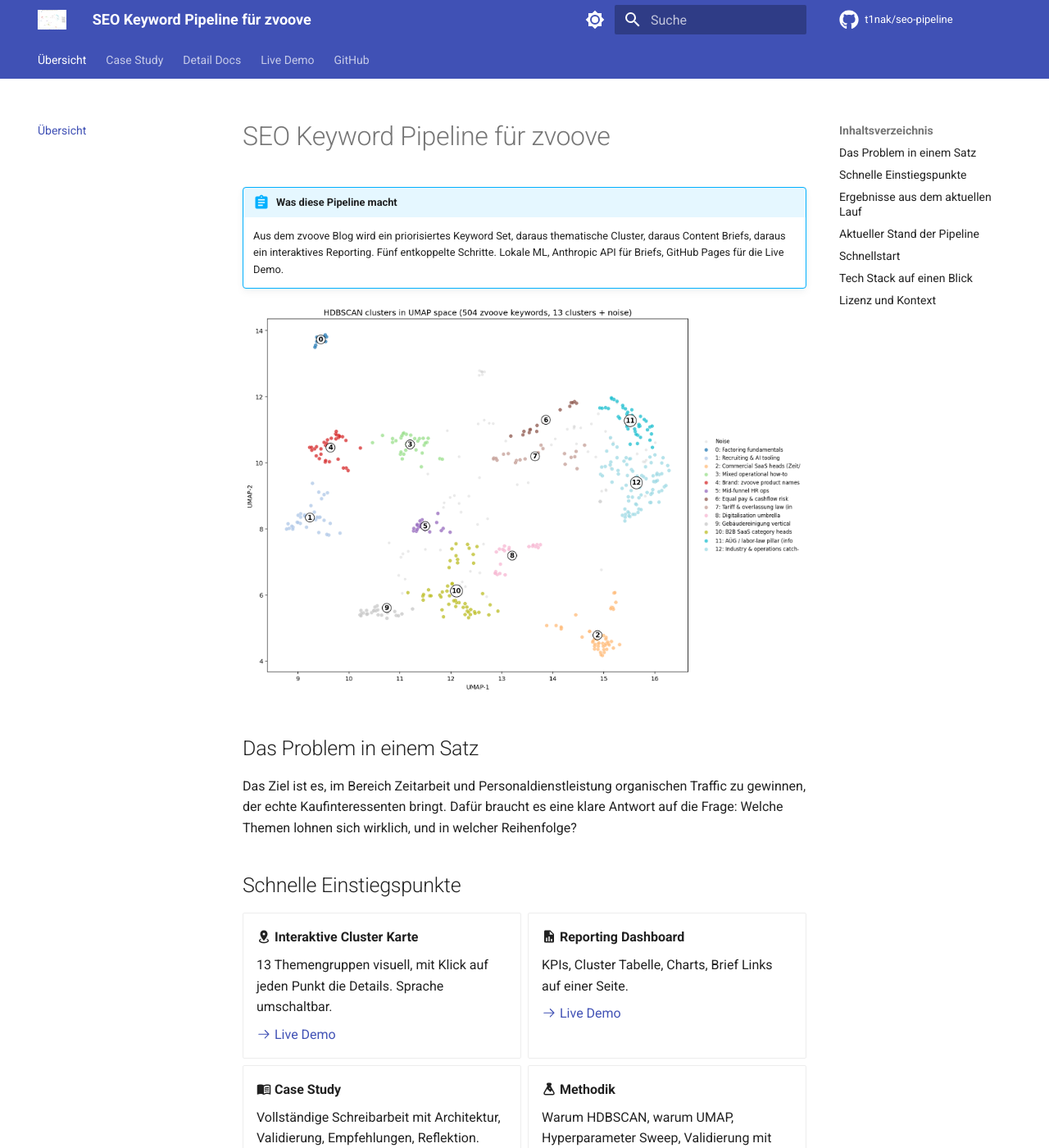
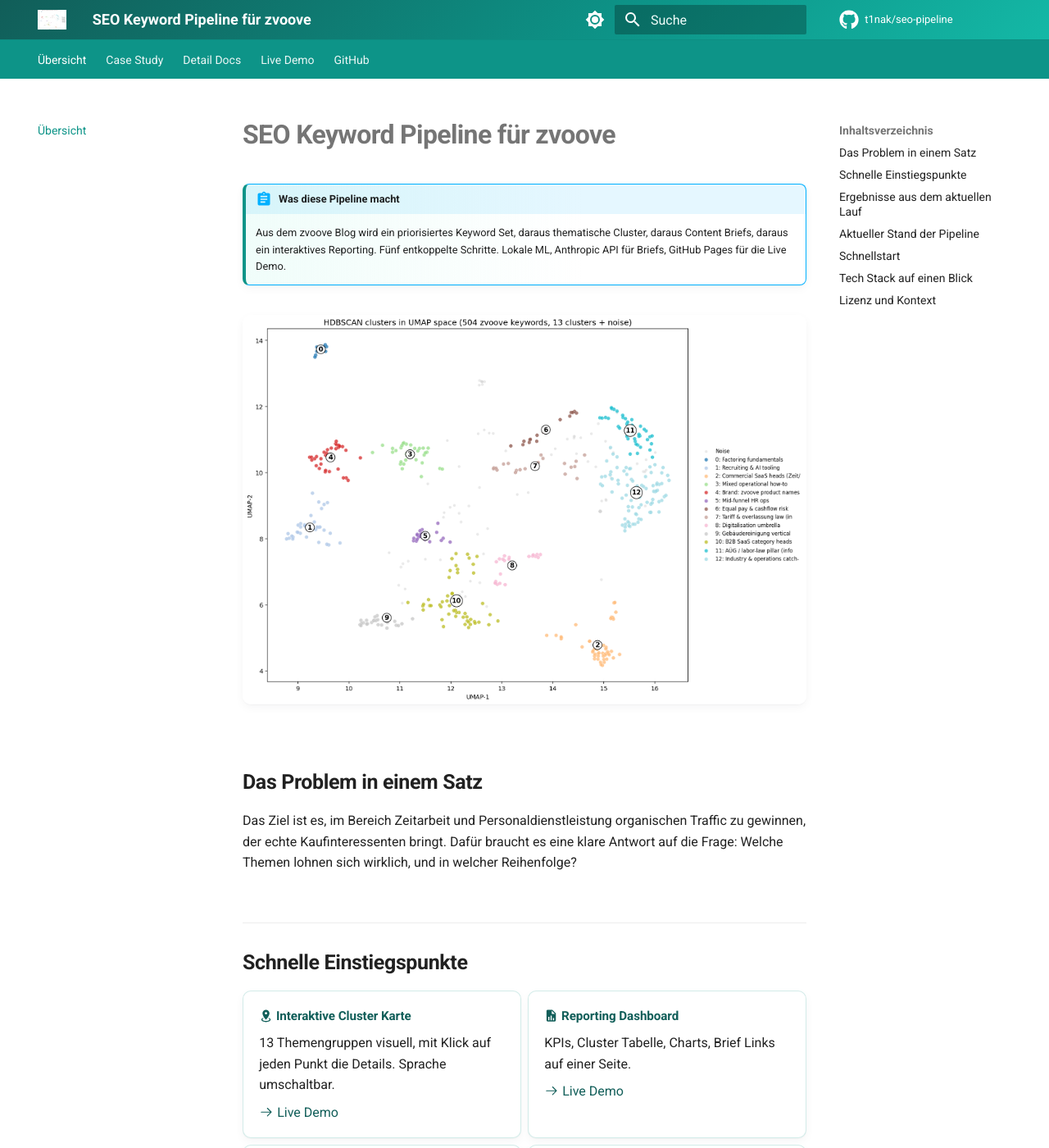
Before and after one commit to t1nak/seo-pipeline, an MkDocs documentation site: the page built from docs/index.md, in a window 1280 px wide and 1400 px high. Shown: the whole window at 82% size. Built offline with MkDocs 1.6.1 and Material for MkDocs 9.7.7, drawn with Linux system fonts in a browser that asks for light colours; comment, search, counter and statistics services are not loaded.

Commit message:
docs: custom color palette and polished card grid styling
Replace the default indigo+amber Material palette with a custom
teal+amber scheme, plus subtle design tokens for cards, tables,
admonitions, and code blocks.

Light mode:
  primary  #0d9488 (teal-600)  with darker #115e59 for headers
  accent   #f59e0b (amber-500)

Dark mode:
  primary  #2dd4bf (teal-400, brighter for visibility)
  accent   #fbbf24 (amber-400, softer)

Plus:
  - gradient header (135deg, dark teal to light teal)
  - card grid with hover lift and primary border on hover
  - inline code with subtle teal tint and border
  - tables with primary-dark header bar, striped rows, amber hover
  - admonitions with primary-color left border and subtle gradient
  - links underline-on-hover in amber for warm contrast against teal
  - hero image with rounded corners and soft shadow
  - tighter typography on h1 (letter-spacing, weight)

Wired into mkdocs.yml via primary/accent: custom plus extra_css.

Co-Authored-By: Claude Opus 4.7 (1M context) <noreply@anthropic.com>

```diff
--- /dev/null
+++ b/docs/stylesheets/extra.css
@@ -0,0 +1,249 @@
+/* ============================================================
+   Custom palette for the seo-pipeline docs site
+   Light:  deep teal primary, warm amber accent
+   Dark:   brighter teal primary, softer amber accent
+   ============================================================ */
+
+:root {
+  --md-primary-fg-color:           #0d9488;
+  --md-primary-fg-color--light:    #14b8a6;
+  --md-primary-fg-color--dark:     #115e59;
+  --md-primary-bg-color:           #ffffff;
+  --md-primary-bg-color--light:    #f0fdfa;
+
+  --md-accent-fg-color:            #f59e0b;
+  --md-accent-fg-color--transparent: rgba(245, 158, 11, 0.1);
+  --md-accent-bg-color:            #ffffff;
+  --md-accent-bg-color--light:     #fef3c7;
+
+  /* Custom design tokens used below */
+  --seo-card-border:               rgba(13, 148, 136, 0.18);
+  --seo-card-shadow:               0 1px 2px rgba(15, 23, 42, 0.04), 0 4px 12px rgba(15, 23, 42, 0.04);
+  --seo-card-shadow-hover:         0 2px 4px rgba(13, 148, 136, 0.12), 0 8px 24px rgba(13, 148, 136, 0.10);
+  --seo-code-bg:                   #f0fdfa;
+  --seo-table-stripe:              #f6fefc;
+}
+
+[data-md-color-scheme="slate"] {
+  --md-primary-fg-color:           #2dd4bf;
+  --md-primary-fg-color--light:    #5eead4;
+  --md-primary-fg-color--dark:     #0f766e;
+
+  --md-accent-fg-color:            #fbbf24;
+  --md-accent-fg-color--transparent: rgba(251, 191, 36, 0.12);
+
+  --seo-card-border:               rgba(45, 212, 191, 0.22);
+  --seo-card-shadow:               0 1px 2px rgba(0, 0, 0, 0.20), 0 4px 12px rgba(0, 0, 0, 0.20);
+  --seo-card-shadow-hover:         0 2px 4px rgba(45, 212, 191, 0.16), 0 8px 24px rgba(45, 212, 191, 0.12);
+  --seo-code-bg:                   rgba(45, 212, 191, 0.08);
+  --seo-table-stripe:              rgba(45, 212, 191, 0.04);
+}
+
+/* ============================================================
+   Typography: tighter headings, subtle letter-spacing on H1
+   ============================================================ */
+
+.md-typeset h1 {
+  font-weight: 700;
+  letter-spacing: -0.02em;
+  line-height: 1.15;
+}
+
+.md-typeset h2 {
+  font-weight: 650;
+  letter-spacing: -0.015em;
+  margin-top: 2.4em;
+  padding-top: 1.2em;
+  border-top: 1px solid var(--md-default-fg-color--lightest);
+}
+
+.md-typeset h2:first-of-type {
+  border-top: none;
+  padding-top: 0;
+  margin-top: 1.5em;
+}
+
+.md-typeset h3 {
+  font-weight: 600;
+}
+
+/* ============================================================
+   Header: subtle gradient instead of flat color
+   ============================================================ */
+
+.md-header {
+  background: linear-gradient(135deg, var(--md-primary-fg-color--dark) 0%, var(--md-primary-fg-color) 60%, var(--md-primary-fg-color--light) 100%);
+  box-shadow: 0 1px 0 rgba(0, 0, 0, 0.04);
+}
+
+[data-md-color-scheme="slate"] .md-header {
+  background: linear-gradient(135deg, #0f172a 0%, #134e4a 50%, #115e59 100%);
+}
+
+/* ============================================================
+   Card grid (used on home page)
+   ============================================================ */
+
+.md-typeset .grid.cards > ul > li,
+.md-typeset .grid.cards > .card {
+  border: 1px solid var(--seo-card-border);
+  border-radius: 10px;
+  padding: 1.1em 1.2em;
+  background: var(--md-default-bg-color);
+  box-shadow: var(--seo-card-shadow);
+  transition: transform 0.18s ease, box-shadow 0.18s ease, border-color 0.18s ease;
+}
+
+.md-typeset .grid.cards > ul > li:hover,
+.md-typeset .grid.cards > .card:hover {
+  transform: translateY(-2px);
+  box-shadow: var(--seo-card-shadow-hover);
+  border-color: var(--md-primary-fg-color);
+}
+
+.md-typeset .grid.cards > ul > li > p:first-child {
+  font-weight: 700;
+  color: var(--md-primary-fg-color--dark);
+  font-size: 0.95em;
+  letter-spacing: -0.005em;
+}
+
+[data-md-color-scheme="slate"] .md-typeset .grid.cards > ul > li > p:first-child {
+  color: var(--md-primary-fg-color);
+}
+
+/* KPI grid items: bigger numbers */
+.md-typeset .grid:not(.cards) > p,
+.md-typeset .grid:not(.cards) > ul > li {
+  font-variant-numeric: tabular-nums;
+}
+
+/* ============================================================
+   Inline code: subtle tint
+   ============================================================ */
+
+.md-typeset code {
+  background-color: var(--seo-code-bg);
+  border: 1px solid var(--seo-card-border);
+  font-size: 0.86em;
+  padding: 0.13em 0.4em;
+  border-radius: 4px;
+}
+
+.md-typeset pre code {
+  background: none;
+  border: none;
+  padding: 0;
+}
+
+/* Code fence: rounded corners, soft shadow */
+.md-typeset .highlight pre {
+  border-radius: 8px;
+  box-shadow: var(--seo-card-shadow);
+}
+
+/* ============================================================
+   Tables: striped rows, subtle borders
+   ============================================================ */
+
+.md-typeset table:not([class]) {
+  border-radius: 8px;
+  overflow: hidden;
+  box-shadow: var(--seo-card-shadow);
+  border: 1px solid var(--seo-card-border);
+}
+
+.md-typeset table:not([class]) th {
+  background: var(--md-primary-fg-color--dark);
+  color: white;
+  font-weight: 600;
+  font-size: 0.78em;
+  letter-spacing: 0.04em;
+  text-transform: uppercase;
+}
+
+[data-md-color-scheme="slate"] .md-typeset table:not([class]) th {
+  background: var(--md-primary-fg-color--dark);
+  color: var(--md-primary-bg-color);
+}
+
+.md-typeset table:not([class]) tr:nth-child(2n) {
+  background: var(--seo-table-stripe);
+}
+
+.md-typeset table:not([class]) tr:hover {
+  background: var(--md-accent-fg-color--transparent);
+}
+
+/* ============================================================
+   Admonitions: nicer styling for !!! abstract
+   ============================================================ */
+
+.md-typeset .admonition.abstract,
+.md-typeset details.abstract {
+  border-left: 4px solid var(--md-primary-fg-color);
+  background: linear-gradient(90deg, var(--md-primary-bg-color--light) 0%, transparent 60%);
+  border-radius: 8px;
+  box-shadow: var(--seo-card-shadow);
+}
+
+[data-md-color-scheme="slate"] .md-typeset .admonition.abstract,
+[data-md-color-scheme="slate"] .md-typeset details.abstract {
+  background: linear-gradient(90deg, rgba(45, 212, 191, 0.06) 0%, transparent 60%);
+}
+
+/* ============================================================
+   Links: amber on hover for nice contrast against teal primary
+   ============================================================ */
+
+.md-typeset a {
+  color: var(--md-primary-fg-color--dark);
+  text-decoration: none;
+  border-bottom: 1px solid transparent;
+  transition: color 0.15s, border-color 0.15s;
+}
+
+.md-typeset a:hover {
+  color: var(--md-accent-fg-color);
+  border-bottom-color: var(--md-accent-fg-color);
+}
+
+[data-md-color-scheme="slate"] .md-typeset a {
+  color: var(--md-primary-fg-color);
+}
+
+/* Nav tabs: keep them readable on the gradient header */
+.md-tabs__link {
+  font-weight: 500;
+  opacity: 0.92;
+}
+
+.md-tabs__link:hover,
+.md-tabs__link--active {
+  opacity: 1;
+  font-weight: 600;
+}
+
+/* ============================================================
+   Hero image (first image on home page): bigger, soft shadow
+   ============================================================ */
+
+.md-typeset h1 + p > img:first-child,
+.md-typeset .admonition + p > img:first-child {
+  border-radius: 10px;
+  box-shadow: var(--seo-card-shadow);
+  margin-top: 1em;
+  margin-bottom: 2em;
+}
+
+/* ============================================================
+   Footer copyright: smaller, lighter
+   ============================================================ */
+
+.md-footer-meta {
+  background: var(--md-primary-fg-color--dark);
+}
+
+[data-md-color-scheme="slate"] .md-footer-meta {
+  background: #0f172a;
+}
--- a/mkdocs.yml
+++ b/mkdocs.yml
@@ -14,15 +14,15 @@ theme:
   palette:
     - media: "(prefers-color-scheme: light)"
       scheme: default
-      primary: indigo
-      accent: amber
+      primary: custom
+      accent: custom
       toggle:
         icon: material/brightness-7
         name: Dark Mode
     - media: "(prefers-color-scheme: dark)"
       scheme: slate
-      primary: indigo
-      accent: amber
+      primary: custom
+      accent: custom
       toggle:
         icon: material/brightness-4
         name: Light Mode
@@ -97,4 +97,7 @@ extra:
       link: https://github.com/t1nak/seo-pipeline
   generator: false
 
+extra_css:
+  - stylesheets/extra.css
+
 copyright: Tina Koziol, Case Study für eine Bewerbung als Revenue AI Architect
```
